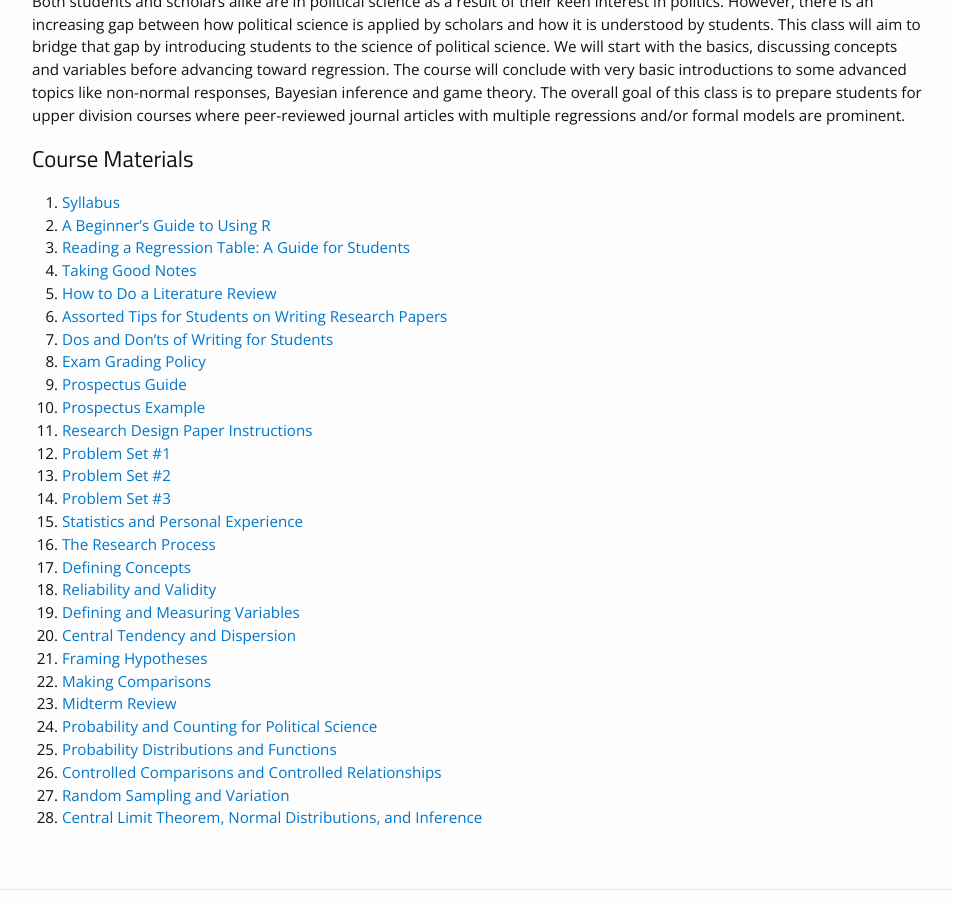
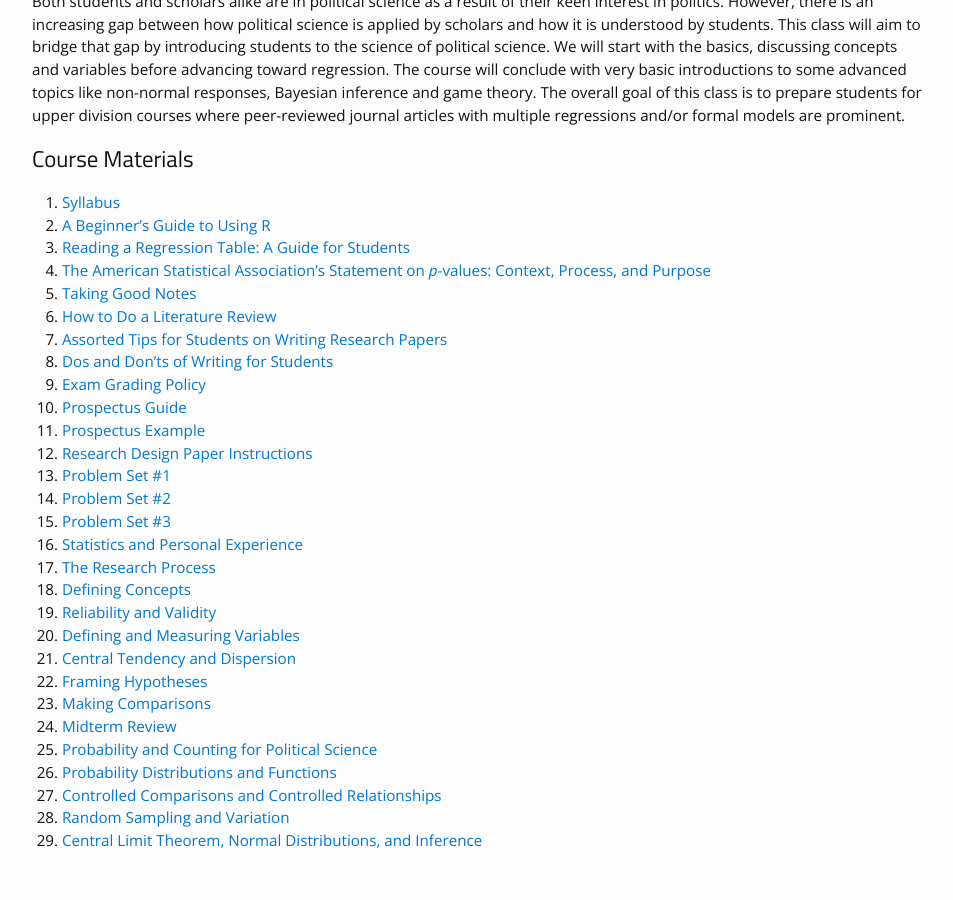
Before and after one commit to svmiller/svmiller.github.io, a Jekyll site: the page built from teaching/posc-3410.md, in a window 1280 px wide and 900 px high, scrolled down 506 px. Shown: the whole window, without its empty margins (163-1116 px from the left). Built offline with Jekyll 4.4.1, drawn with Linux system fonts in a browser that asks for light colours; some web fonts are replaced.

Commit message:
add link on p-values to posc-3410.md

```diff
--- a/teaching/posc-3410.md
+++ b/teaching/posc-3410.md
@@ -13,31 +13,32 @@ Both students and scholars alike are in political science as a result of their k
 1. [Syllabus](https://www.dropbox.com/s/ktbxnyagjhtelhg/posc3410-spring2016-syllabus.pdf?dl=0)
 2. [A Beginner's Guide to Using R](/blog/2014/08/a-beginners-guide-to-using-r/)
 3. [Reading a Regression Table: A Guide for Students](/blog/2014/08/reading-a-regression-table-a-guide-for-students/)
-4. [Taking Good Notes](/blog/2014/09/taking-good-notes/)
-5. [How to Do a Literature Review](/blog/2014/11/how-to-do-a-literature-review/)
-6. [Assorted Tips for Students on Writing Research Papers](http://svmiller.com/blog/2015/12/assorted-tips-students-research-papers/)
-7. [Dos and Don'ts of Writing for Students](/blog/2015/06/dos-and-donts-of-writing-for-students/)
-8. [Exam Grading Policy](https://www.dropbox.com/s/apihjs7di81aqcv/svm-exam-grading-policy.pdf?dl=0)
-9. [Prospectus Guide](https://www.dropbox.com/s/i2vzzg0vmy6ppw4/posc3410-prospectus-guide.pdf)
-10. [Prospectus Example](https://www.dropbox.com/s/swrs77jawpxpec8/posc3410-prospectus-example.pdf?dl=0)
-11. [Research Design Paper Instructions](https://www.dropbox.com/s/qhv4d4pjsk2rxgt/posc3410-research-design-paper-instructions.pdf?dl=0)
-12. [Problem Set #1](https://www.dropbox.com/s/e8fet2519zuupcm/posc3410-hw1.pdf)
-13. [Problem Set #2](https://www.dropbox.com/s/rhvcn7w21xs2b7f/posc3410-hw2.pdf)
-14. [Problem Set #3](https://www.dropbox.com/s/bvu3wu457ueuyqx/posc3410-hw3.pdf)
-15. [Statistics and Personal Experience](https://www.dropbox.com/s/bqwj62j8bw8rix3/posc3410-lecture-statistics-personal-experience.pdf?dl=0)
-16. [The Research Process](https://www.dropbox.com/s/l2wz25xp460z0jw/posc3410-lecture-research-process.pdf?dl=0)
-17. [Defining Concepts](https://www.dropbox.com/s/16nm3qevj61muo7/posc3410-lecture-defining-concepts.pdf?dl=0)
-18. [Reliability and Validity](https://www.dropbox.com/s/er31mdox83m0zcm/posc3410-lecture-reliable-validity.pdf?dl=0)
-19. [Defining and Measuring Variables](https://www.dropbox.com/s/fhytxm337ghnxv2/posc3410-lecture-defining-measuring-variables.pdf?dl=0)
-20. [Central Tendency and Dispersion](https://www.dropbox.com/s/03f3mdeiv5mnscf/posc3410-lecture-central-tendency-dispersion.pdf?dl=0)
-21. [Framing Hypotheses](https://www.dropbox.com/s/7dh17oyg1890yg8/posc3410-lecture-framing-hypotheses.pdf?dl=0)
-22. [Making Comparisons](https://www.dropbox.com/s/0fsyb4w7qywlj83/posc3410-lecture-making-comparisons.pdf?dl=0)
-23. [Midterm Review](https://www.dropbox.com/s/1emvye9lce3809d/posc3410-lecture-midterm-review.pdf?dl=0)
-24. [Probability and Counting for Political Science](https://www.dropbox.com/s/7ndq1w8nijfth3b/posc3410-lecture-probability-1.pdf?dl=0)
-25. [Probability Distributions and Functions](https://www.dropbox.com/s/ptkvzuutb7qu73z/posc3410-lecture-probability-2.pdf?dl=0)
-26. [Controlled Comparisons and Controlled Relationships](https://www.dropbox.com/s/waxt62vsyp38tn8/posc3410-lecture-controlled-comparison-1.pdf?dl=0)
-27. [Random Sampling and Variation](https://www.dropbox.com/s/w4r7j3tpgkm440h/posc3410-lecture-random-sampling-variation.pdf?dl=0)
-28. [Central Limit Theorem, Normal Distributions, and Inference](https://www.dropbox.com/s/xik3n8cs9xe9i5q/posc3410-lecture-clt-nd-inference.pdf?dl=0)
+4. [The American Statistical Association's Statement on *p*-values: Context, Process, and Purpose](https://www.dropbox.com/s/x6wlbuov1da8a1b/The%20ASA%20s%20statement%20on%20p%20values%20context%20process%20and%20purpose.pdf?dl=0)
+5. [Taking Good Notes](/blog/2014/09/taking-good-notes/)
+6. [How to Do a Literature Review](/blog/2014/11/how-to-do-a-literature-review/)
+7. [Assorted Tips for Students on Writing Research Papers](http://svmiller.com/blog/2015/12/assorted-tips-students-research-papers/)
+8. [Dos and Don'ts of Writing for Students](/blog/2015/06/dos-and-donts-of-writing-for-students/)
+9. [Exam Grading Policy](https://www.dropbox.com/s/apihjs7di81aqcv/svm-exam-grading-policy.pdf?dl=0)
+10. [Prospectus Guide](https://www.dropbox.com/s/i2vzzg0vmy6ppw4/posc3410-prospectus-guide.pdf)
+11. [Prospectus Example](https://www.dropbox.com/s/swrs77jawpxpec8/posc3410-prospectus-example.pdf?dl=0)
+12. [Research Design Paper Instructions](https://www.dropbox.com/s/qhv4d4pjsk2rxgt/posc3410-research-design-paper-instructions.pdf?dl=0)
+13. [Problem Set #1](https://www.dropbox.com/s/e8fet2519zuupcm/posc3410-hw1.pdf)
+14. [Problem Set #2](https://www.dropbox.com/s/rhvcn7w21xs2b7f/posc3410-hw2.pdf)
+15. [Problem Set #3](https://www.dropbox.com/s/bvu3wu457ueuyqx/posc3410-hw3.pdf)
+16. [Statistics and Personal Experience](https://www.dropbox.com/s/bqwj62j8bw8rix3/posc3410-lecture-statistics-personal-experience.pdf?dl=0)
+17. [The Research Process](https://www.dropbox.com/s/l2wz25xp460z0jw/posc3410-lecture-research-process.pdf?dl=0)
+18. [Defining Concepts](https://www.dropbox.com/s/16nm3qevj61muo7/posc3410-lecture-defining-concepts.pdf?dl=0)
+19. [Reliability and Validity](https://www.dropbox.com/s/er31mdox83m0zcm/posc3410-lecture-reliable-validity.pdf?dl=0)
+20. [Defining and Measuring Variables](https://www.dropbox.com/s/fhytxm337ghnxv2/posc3410-lecture-defining-measuring-variables.pdf?dl=0)
+21. [Central Tendency and Dispersion](https://www.dropbox.com/s/03f3mdeiv5mnscf/posc3410-lecture-central-tendency-dispersion.pdf?dl=0)
+22. [Framing Hypotheses](https://www.dropbox.com/s/7dh17oyg1890yg8/posc3410-lecture-framing-hypotheses.pdf?dl=0)
+23. [Making Comparisons](https://www.dropbox.com/s/0fsyb4w7qywlj83/posc3410-lecture-making-comparisons.pdf?dl=0)
+24. [Midterm Review](https://www.dropbox.com/s/1emvye9lce3809d/posc3410-lecture-midterm-review.pdf?dl=0)
+25. [Probability and Counting for Political Science](https://www.dropbox.com/s/7ndq1w8nijfth3b/posc3410-lecture-probability-1.pdf?dl=0)
+26. [Probability Distributions and Functions](https://www.dropbox.com/s/ptkvzuutb7qu73z/posc3410-lecture-probability-2.pdf?dl=0)
+27. [Controlled Comparisons and Controlled Relationships](https://www.dropbox.com/s/waxt62vsyp38tn8/posc3410-lecture-controlled-comparison-1.pdf?dl=0)
+28. [Random Sampling and Variation](https://www.dropbox.com/s/w4r7j3tpgkm440h/posc3410-lecture-random-sampling-variation.pdf?dl=0)
+29. [Central Limit Theorem, Normal Distributions, and Inference](https://www.dropbox.com/s/xik3n8cs9xe9i5q/posc3410-lecture-clt-nd-inference.pdf?dl=0)
 
 <!-- 14. [Introduction](https://www.dropbox.com/s/jvfycushxgewhg6/posc3410-lecture-intro.pdf?dl=0)
 15. [Statistics and Personal Experience](https://www.dropbox.com/s/bqwj62j8bw8rix3/posc3410-lecture-statistics-personal-experience.pdf?dl=0)
```
